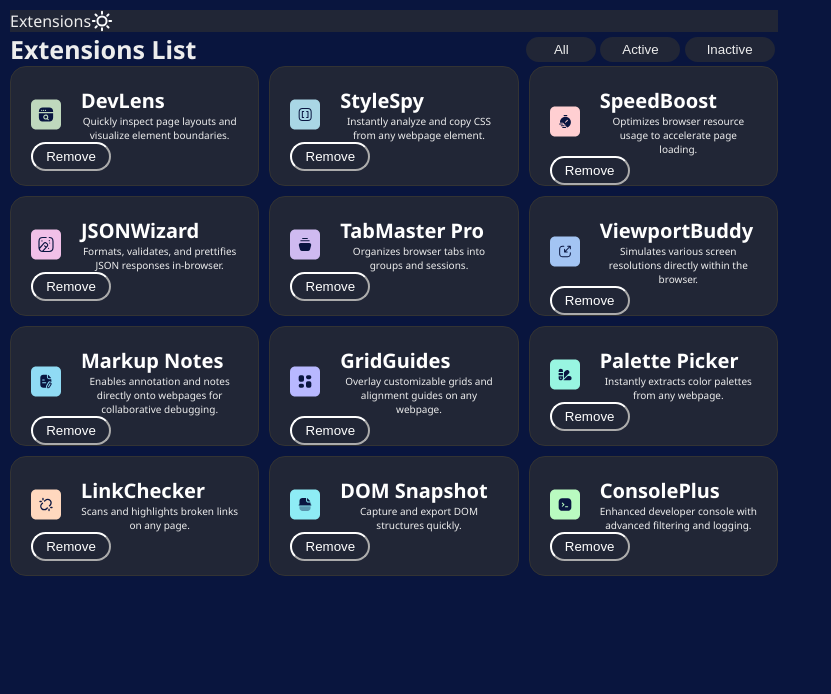
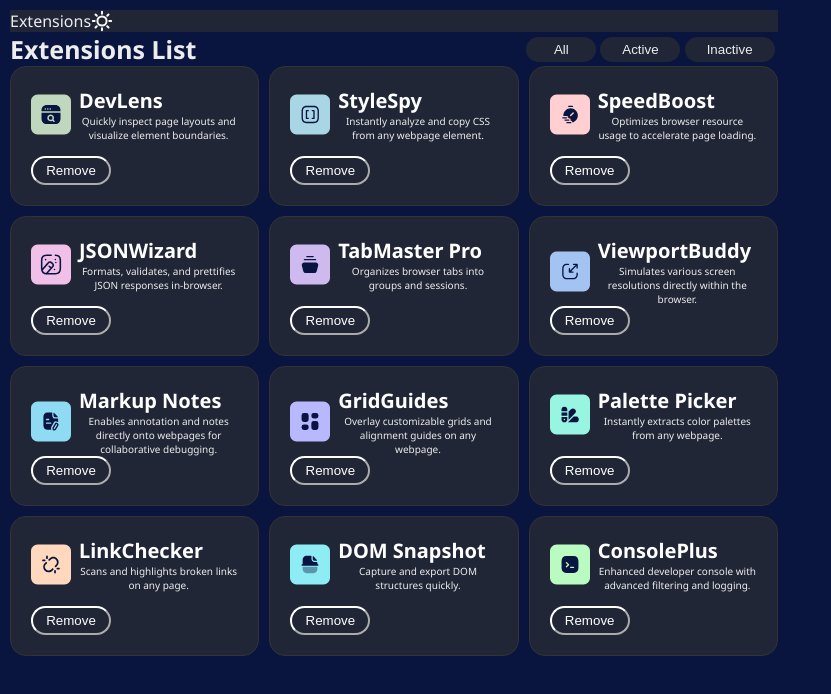
Before and after one commit to meron847/Browser-extension-manager-UI, a plain HTML site: page index.html in a window 1280 px wide. Shown: the whole page, without its empty margins (0-831 px from the left). Drawn offline with Linux system fonts and the light colour scheme.

```diff
--- a/index.css
+++ b/index.css
@@ -57,16 +57,15 @@
   background-color: hsl(226, 25%, 17%) ;
   text-align: center;
   flex-direction: column;
-  height: 120px;
+  height: 140px;
   display: flex;
   align-items: flex-start;
-  justify-content: flex-start;
+  justify-content: space-between;
   border-radius: 16px;
 }
 .small{
     display:flex;
-
-    gap:20px;
+    gap:8px;
 }
 .list{
   display:flex;
@@ -118,8 +117,8 @@
      color:hsl(0, 0%, 93%);
 }
 .gap{
-    width:30px;
-
+    width:40px;
+    height: auto;
 }
 .h-1{
     align-self: flex-start;
```
